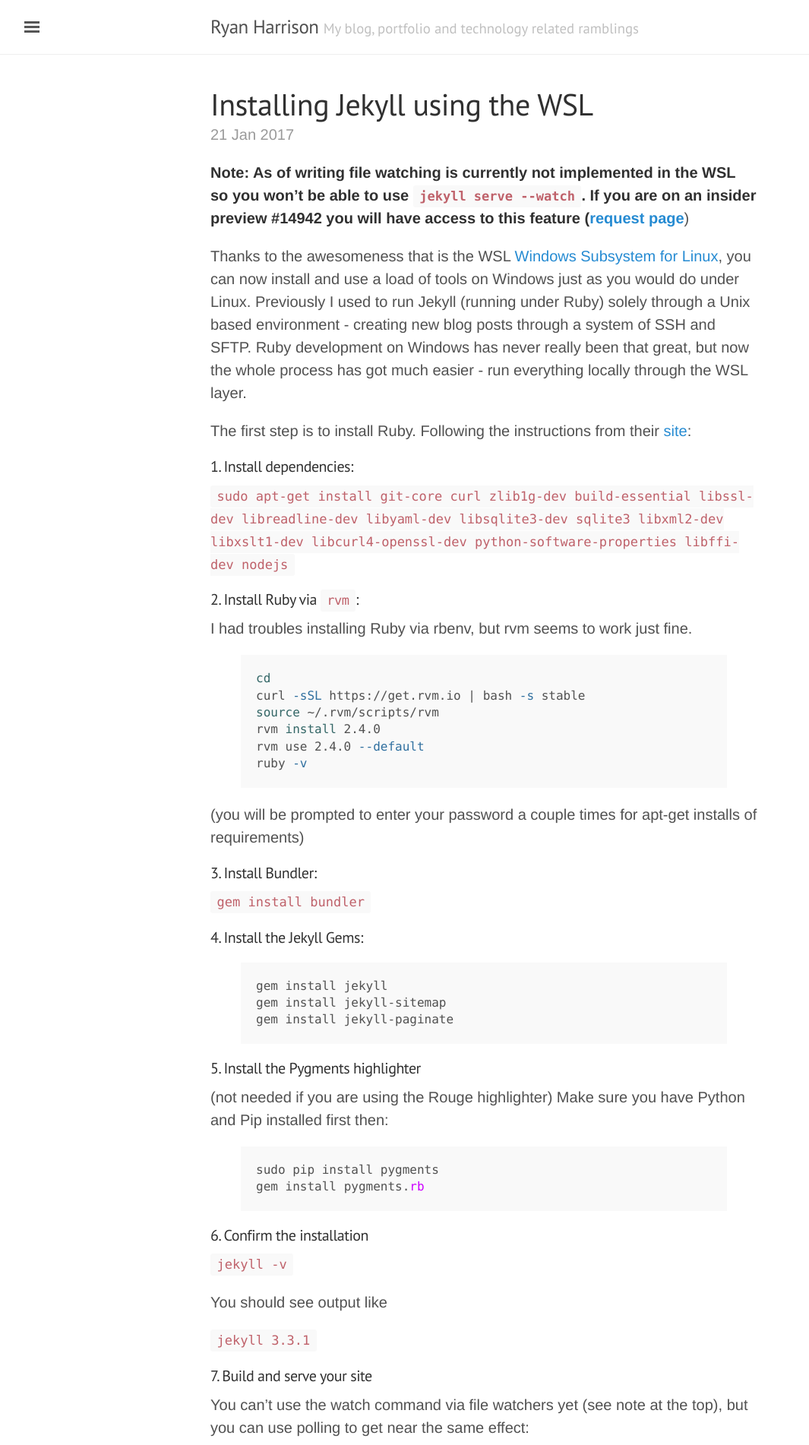
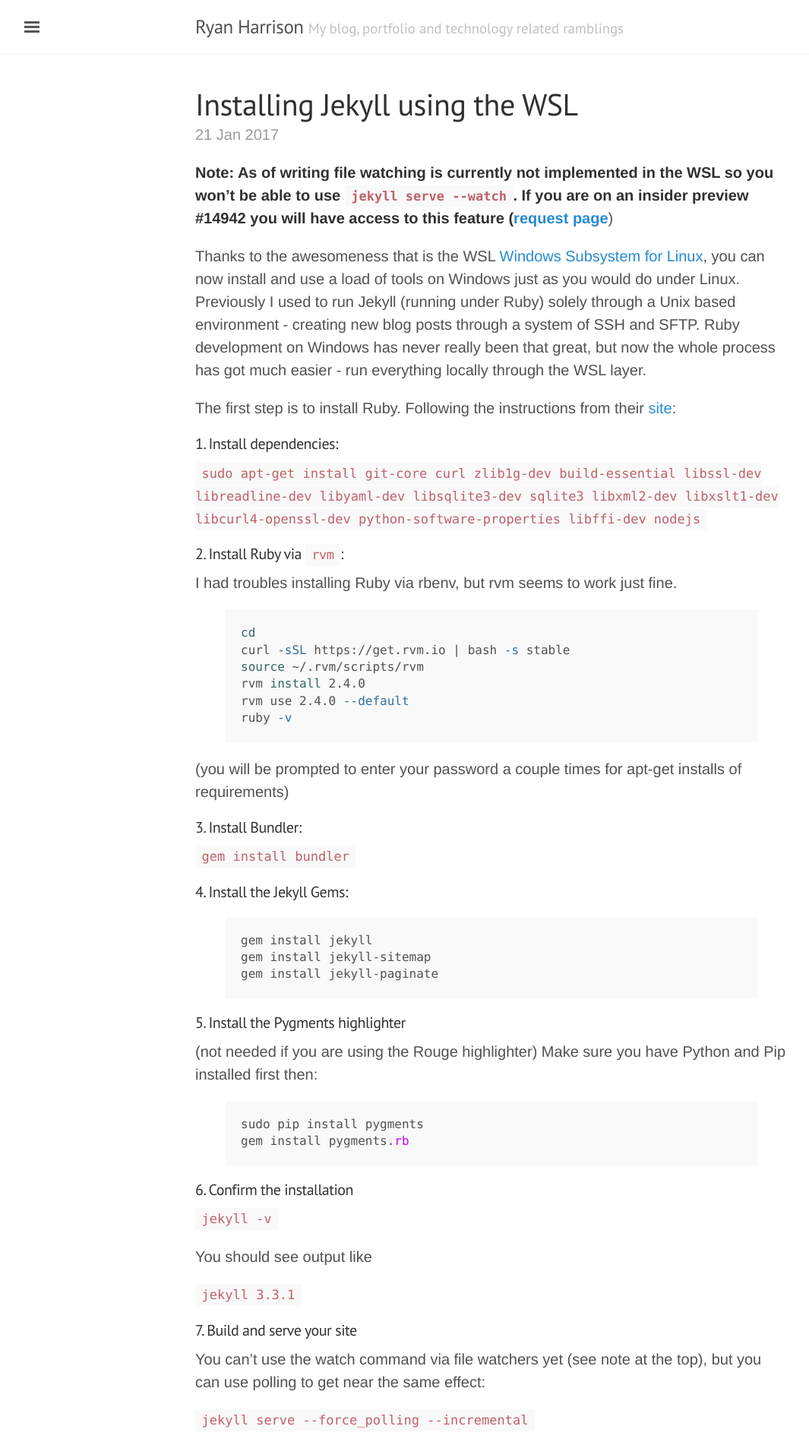
Before and after one commit to raharrison/ryanharrison.co.uk, a Jekyll site: the page built from index.html, in a window 1280 px wide. Shown: the top 1902 px of the page at 76% size, without its empty margins (3-1068 px from the left). Built offline with Jekyll 4.4.1, drawn with Linux system fonts in a browser that asks for light colours; the list of posts is cut into pages by our own code.

Commit message:
Centre images and change stylings

```diff
--- a/_sass/lanyon.scss
+++ b/_sass/lanyon.scss
@@ -180,8 +180,7 @@
 img {
   display: block;
   max-width: 100%;
-  margin: 0 0 1rem;
-  border-radius: 5px;
+  margin: 0 auto;
 }
 
 /* Tables */
@@ -190,6 +189,7 @@
   width: 100%;
   border: 1px solid #e5e5e5;
   border-collapse: collapse;
+  table-layout: fixed;
 }
 td,
 th {
@@ -232,12 +232,13 @@
 }
 @media (min-width: 38em) {
   .container {
-    max-width: 32rem;
+    max-width: 36rem;
+    padding-left:  2rem;
   }
 }
 @media (min-width: 56em) {
   .container {
-    max-width: 38rem;
+    max-width: 42rem;
   }
 }
 
```
